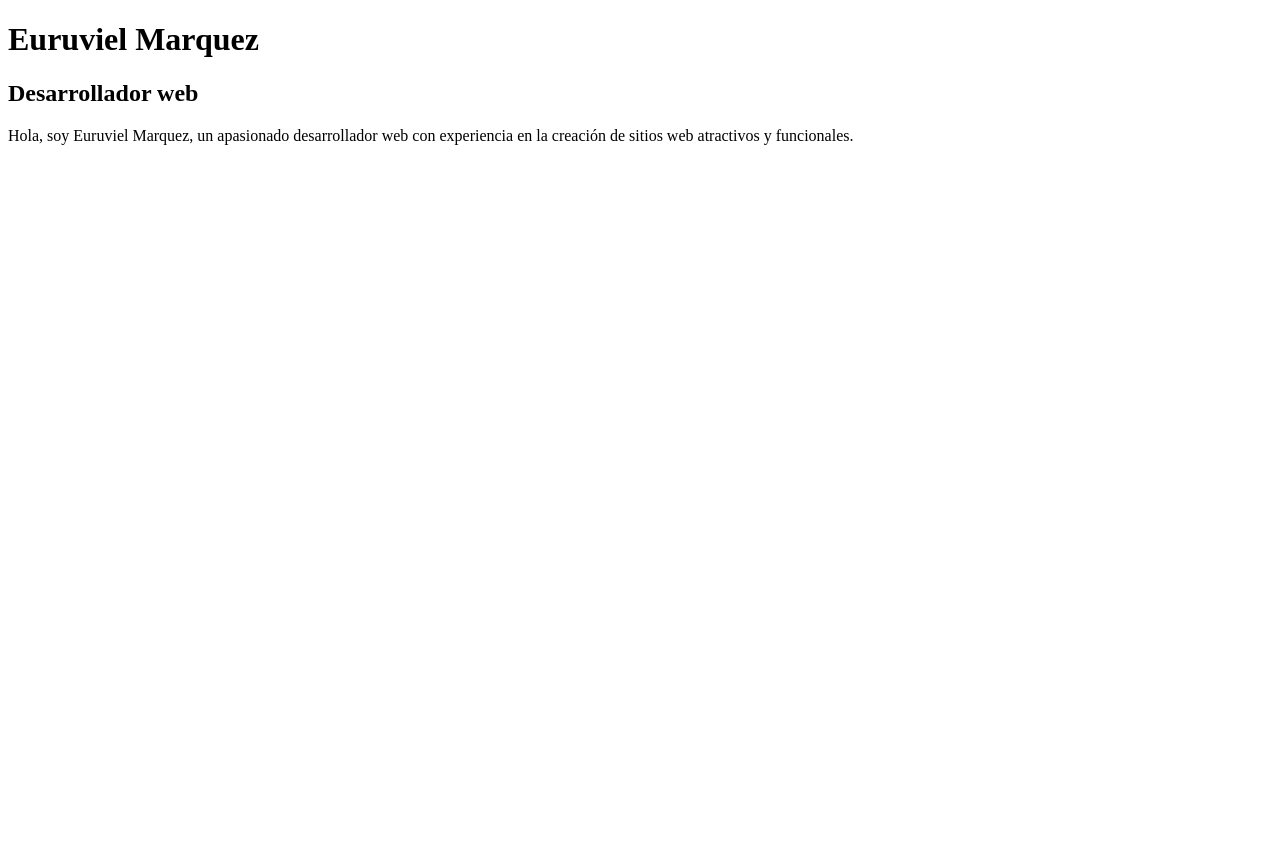
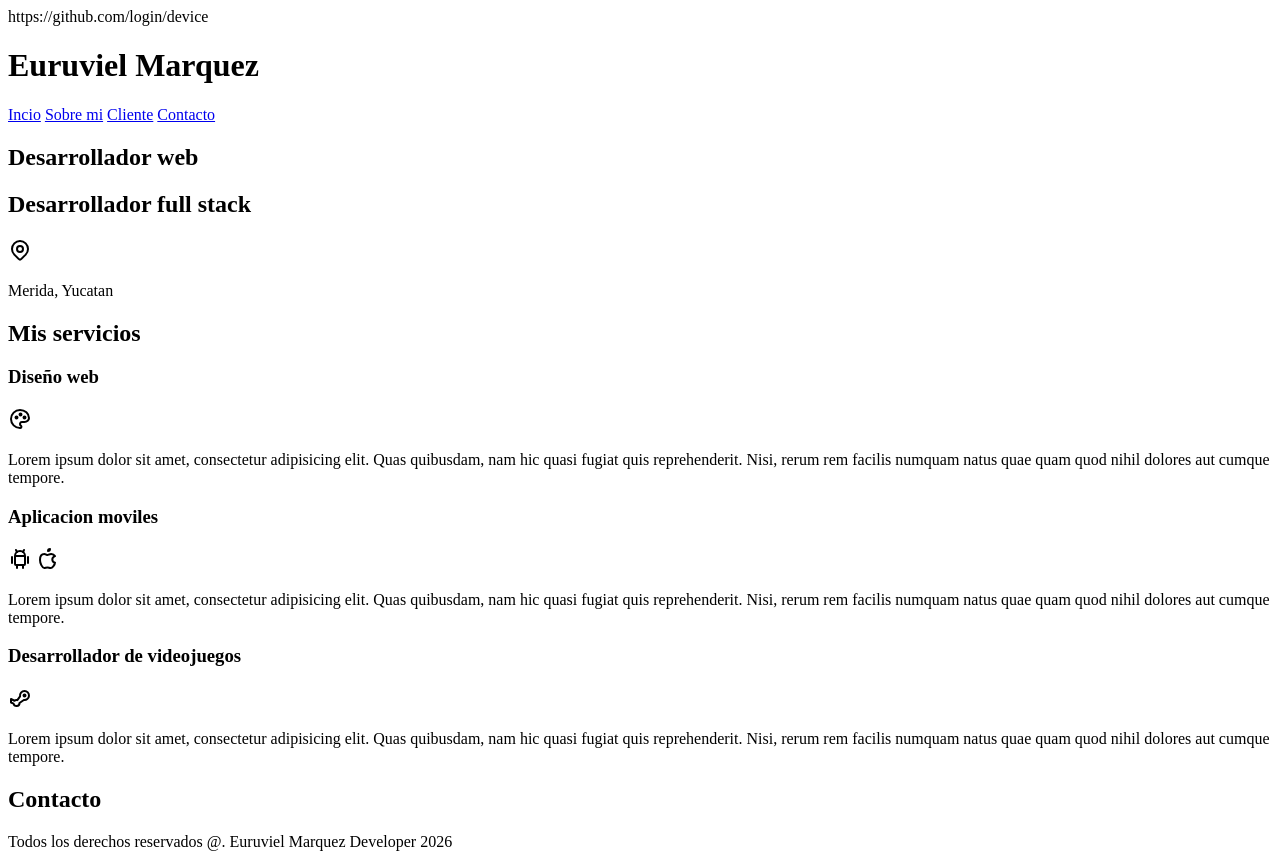
Before and after one commit to Eruviel117/Developer-web, a plain HTML site: page index.html in a window 1280 px wide. Before the commit the page ends 800 px from the top, so only its background shows below. Drawn offline with Linux system fonts and the light colour scheme.

Commit message:
feat:add services and contact sections with svg icons

```diff
--- a/index.html
+++ b/index.html
@@ -6,9 +6,56 @@
     <title>Developer page</title>
 </head>
 <body>
-    <h1>Euruviel Marquez </h1>
-    <h2>Desarrollador web</h2>
-    <p>Hola, soy Euruviel Marquez, un apasionado desarrollador web con experiencia en la creación de sitios web atractivos y funcionales.</p>
+    <header>
+        <header>https://github.com/login/device
+        <h1>Euruviel Marquez </h1>
 
+    </header>
+
+    <nav>
+            <a href="#">Incio</a>
+            <a href="#">Sobre mi</a>
+            <a href="#">Cliente</a>
+            <a href="#">Contacto</a>
+        </nav>
+
+    <section>
+        <h2>Desarrollador web</h2>
+        <h2>Desarrollador full stack</h2>
+            <svg xmlns="http://www.w3.org/2000/svg" width="24" height="24" viewBox="0 0 24 24" fill="none" stroke="currentColor" stroke-width="2" stroke-linecap="round" stroke-linejoin="round" class="icon icon-tabler icons-tabler-outline icon-tabler-map-pin">
+	            <path stroke="none" d="M0 0h24v24H0z" fill="none" />
+	            <path d="M9 11a3 3 0 1 0 6 0a3 3 0 0 0 -6 0" />
+	            <path d="M17.657 16.657l-4.243 4.243a2 2 0 0 1 -2.827 0l-4.244 -4.243a8 8 0 1 1 11.314 0" />
+            </svg>
+            <p>Merida, Yucatan</p>
+
+
+    </section>
+
+    <main>
+            <h2>Mis servicios</h2>
+            <section>
+                <h3>Diseño web</h3>
+                <svg xmlns="http://www.w3.org/2000/svg" width="24" height="24" viewBox="0 0 24 24" fill="none" stroke="currentColor" stroke-width="2" stroke-linecap="round" stroke-linejoin="round" class="icon icon-tabler icons-tabler-outline icon-tabler-palette"><path stroke="none" d="M0 0h24v24H0z" fill="none" /><path d="M12 21a9 9 0 0 1 0 -18c4.97 0 9 3.582 9 8c0 1.06 -.474 2.078 -1.318 2.828c-.844 .75 -1.989 1.172 -3.182 1.172h-2.5a2 2 0 0 0 -1 3.75a1.3 1.3 0 0 1 -1 2.25" /><path d="M7.5 10.5a1 1 0 1 0 2 0a1 1 0 1 0 -2 0" /><path d="M11.5 7.5a1 1 0 1 0 2 0a1 1 0 1 0 -2 0" /><path d="M15.5 10.5a1 1 0 1 0 2 0a1 1 0 1 0 -2 0" /></svg>
+                <p>Lorem ipsum dolor sit amet, consectetur adipisicing elit. Quas quibusdam, nam hic quasi fugiat quis reprehenderit. Nisi, rerum rem facilis numquam natus quae quam quod nihil dolores aut cumque tempore.</p>
+            </section>
+                        <section>
+                <h3>Aplicacion moviles</h3>
+                <svg xmlns="http://www.w3.org/2000/svg" width="24" height="24" viewBox="0 0 24 24" fill="none" stroke="currentColor" stroke-width="2" stroke-linecap="round" stroke-linejoin="round" class="icon icon-tabler icons-tabler-outline icon-tabler-brand-android"><path stroke="none" d="M0 0h24v24H0z" fill="none" /><path d="M4 10l0 6" /><path d="M20 10l0 6" /><path d="M7 9h10v8a1 1 0 0 1 -1 1h-8a1 1 0 0 1 -1 -1v-8a5 5 0 0 1 10 0" /><path d="M8 3l1 2" /><path d="M16 3l-1 2" /><path d="M9 18l0 3" /><path d="M15 18l0 3" /></svg>
+                <svg xmlns="http://www.w3.org/2000/svg" width="24" height="24" viewBox="0 0 24 24" fill="none" stroke="currentColor" stroke-width="2" stroke-linecap="round" stroke-linejoin="round" class="icon icon-tabler icons-tabler-outline icon-tabler-brand-apple"><path stroke="none" d="M0 0h24v24H0z" fill="none" /><path d="M8.286 7.008c-3.216 0 -4.286 3.23 -4.286 5.92c0 3.229 2.143 8.072 4.286 8.072c1.165 -.05 1.799 -.538 3.214 -.538c1.406 0 1.607 .538 3.214 .538s4.286 -3.229 4.286 -5.381c-.03 -.011 -2.649 -.434 -2.679 -3.23c-.02 -2.335 2.589 -3.179 2.679 -3.228c-1.096 -1.606 -3.162 -2.113 -3.75 -2.153c-1.535 -.12 -3.032 1.077 -3.75 1.077c-.729 0 -2.036 -1.077 -3.214 -1.077" /><path d="M12 4a2 2 0 0 0 2 -2a2 2 0 0 0 -2 2" /></svg>
+                <p>Lorem ipsum dolor sit amet, consectetur adipisicing elit. Quas quibusdam, nam hic quasi fugiat quis reprehenderit. Nisi, rerum rem facilis numquam natus quae quam quod nihil dolores aut cumque tempore.</p>
+            </section>
+                        <section>
+                <h3>Desarrollador de videojuegos</h3>
+                <svg xmlns="http://www.w3.org/2000/svg" width="24" height="24" viewBox="0 0 24 24" fill="none" stroke="currentColor" stroke-width="2" stroke-linecap="round" stroke-linejoin="round" class="icon icon-tabler icons-tabler-outline icon-tabler-brand-steam"><path stroke="none" d="M0 0h24v24H0z" fill="none" /><path d="M16.5 5a4.5 4.5 0 1 1 -.653 8.953l-4.347 3.009l0 .038a3 3 0 0 1 -2.824 3l-.176 0a3 3 0 0 1 -2.94 -2.402l-2.56 -1.098v-3.5l3.51 1.755a2.989 2.989 0 0 1 2.834 -.635l2.727 -3.818a4.5 4.5 0 0 1 4.429 -5.302" /><path d="M15.5 9.5a1 1 0 1 0 2 0a1 1 0 1 0 -2 0" fill="currentColor" /></svg>
+                <p>Lorem ipsum dolor sit amet, consectetur adipisicing elit. Quas quibusdam, nam hic quasi fugiat quis reprehenderit. Nisi, rerum rem facilis numquam natus quae quam quod nihil dolores aut cumque tempore.</p>
+            </section>
+        </main>
+        <section>
+            <h2>Contacto</h2>
+        </section>
+        <footer>
+            <p>Todos los derechos reservados @. Euruviel Marquez Developer 2026</p>
+        </footer>
 </body>
 </html>
```
